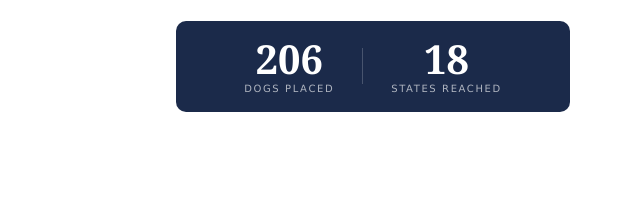
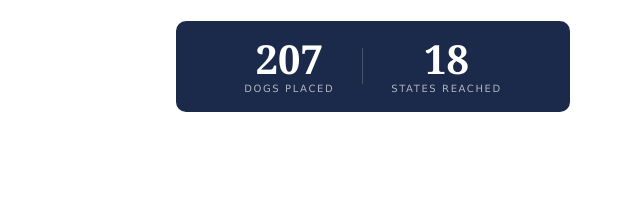
Before and after one commit to ActualOvaltine/pfp-map, a plain HTML site: page index.html in a window 1280 px wide. Shown: the part 351-556 px from the top of the page, 267-907 px from the left. Drawn offline with nearby package versions, Linux system fonts and the light colour scheme; no server answers.

Commit message:
index.html

```diff
--- a/index.html
+++ b/index.html
@@ -112,7 +112,7 @@ h1 { font-size: 34px; font-weight: 400; margin: 0 0 10px; line-height: 1.2; colo
 <script>
 var DOG_DATA = {
   "53":1,"06":2,"04":1,"08":3,"46":8,"31":22,"20":2,"48":1,
-  "27":2,"19":123,"29":3,"39":2,"21":1,"47":26,"01":1,"12":4,"51":3,"24":1,"24":1
+  "27":2,"19":124,"29":3,"39":2,"21":1,"47":26,"01":1,"12":4,"51":3,"24":1,"24":1
 };
 var FIPS_TO_NAME = {
   "01":"Alabama","02":"Alaska","04":"Arizona","05":"Arkansas","06":"California",
```
